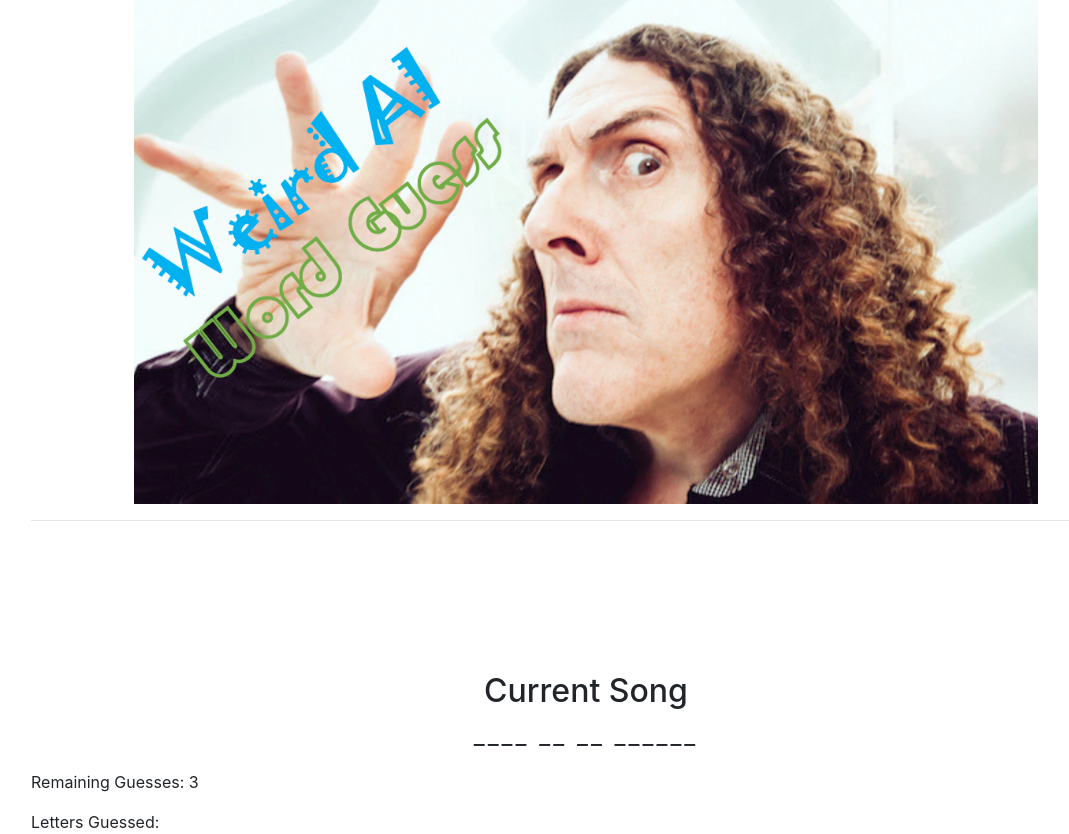
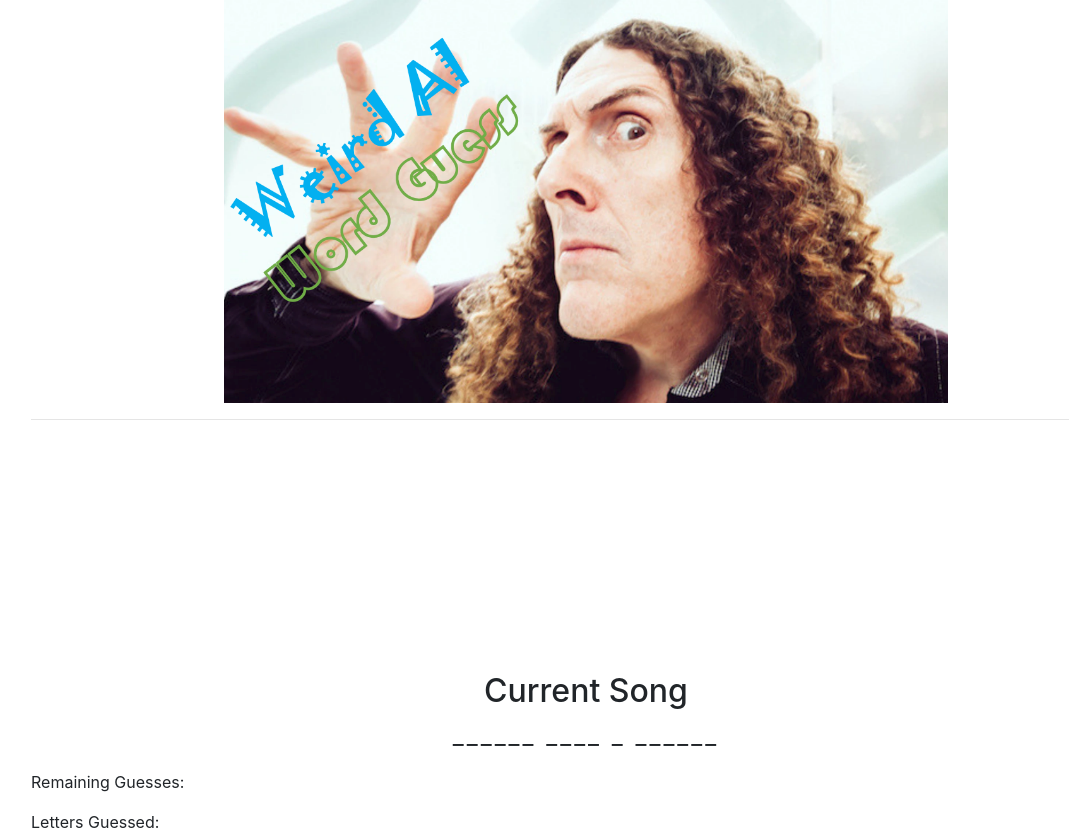
Before and after one commit to digitalsamsquanch/word-guess-game, a plain HTML site: page index.html in a window 1280 px wide. Shown: the whole page, without its empty margins (54-1123 px from the left). Drawn offline with nearby package versions, Linux system fonts and the light colour scheme.

Commit message:
created proper function for startng the game and rounds

```diff
--- a/assets/css/style.css
+++ b/assets/css/style.css
@@ -2,7 +2,8 @@
     display: block;
     margin-left: auto;
     margin-right: auto;
-    height: 75%;
+    height: 60%;
+    margin-bottom: 10px;
 }
 
 #currentWordLabel {
--- a/assets/javascript/game.js
+++ b/assets/javascript/game.js
@@ -9,10 +9,8 @@
 $(document).ready(function() {
 // Create an array of the alphabet
     var alphabet =  ["a", "b", "c", "d", "e", "f", "g", "h", "i", "j", "k", "l", "m", "n", "o", "p", "q", "r", "s", "t", "u", "v", "w", "x", "y", "z"]
-    var lettersGuessed = [];
-    $("#lettersGuessed").html(lettersGuessed);
-    var remainingGuesses = 3;
-    $("#remainingGuesses").html(remainingGuesses);
+    var lettersGuessed;
+    var remainingGuesses;
     // Create an array of song titles and randomly select them when the game is played
     var songs = [
         {
@@ -43,21 +41,12 @@ $(document).ready(function() {
     ]
 
     // Choose a random song from the array
-    var songChoice = songs[Math.floor(Math.random() * songs.length)];
-    var answer = songChoice["name"].toLowerCase();
+    var songChoice;
+    var answer;
 
     // Create an empty string as a placeholder
-    var question = [];
+    var question;
     // Iterate through the song selected and add an underscore and a space if there is a letter and two spaces if there is just a space
-    for(i = 0; i < answer.length; i++){
-        if(answer[i] === " "){
-            question.push(" ");
-        } else {
-        question.push("_");
-        }
-    }
-    console.log(question);
-    $("#currentWord").html(question);
 
 
     document.onkeydown = function(event) {
@@ -94,7 +83,29 @@ $(document).ready(function() {
             if(question.join("") == answer.toLowerCase()){
                 console.log(songChoice.url)
                 window.open(songChoice.url,'popUpWindow','height=700,width=1000,left=100,top=100,resizable=yes,scrollbars=yes,toolbar=yes,menubar=no,location=no,directories=no, status=yes');
+                startGame();
             }
         }
     }
+
+    function startGame(){
+        songChoice = songs[Math.floor(Math.random() * songs.length)];
+        answer = songChoice["name"].toLowerCase();
+        question = [];
+        lettersGuessed = [];
+        $("#lettersGuessed").html(lettersGuessed);
+        $("#remainingGuesses").html(remainingGuesses);
+        for(i = 0; i < answer.length; i++){
+            if(answer[i] === " "){
+                question.push(" ");
+            } else {
+            question.push("_");
+            }
+        }
+        console.log(question);
+        $("#currentWord").html(question);
+        remainingGuesses = 3;
+    }
+
+    startGame();
 });
```
